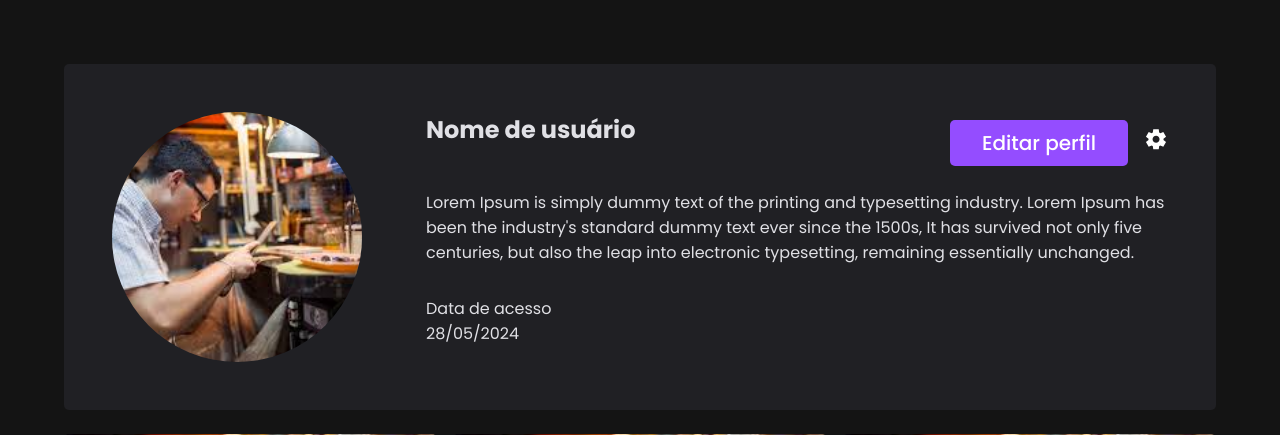
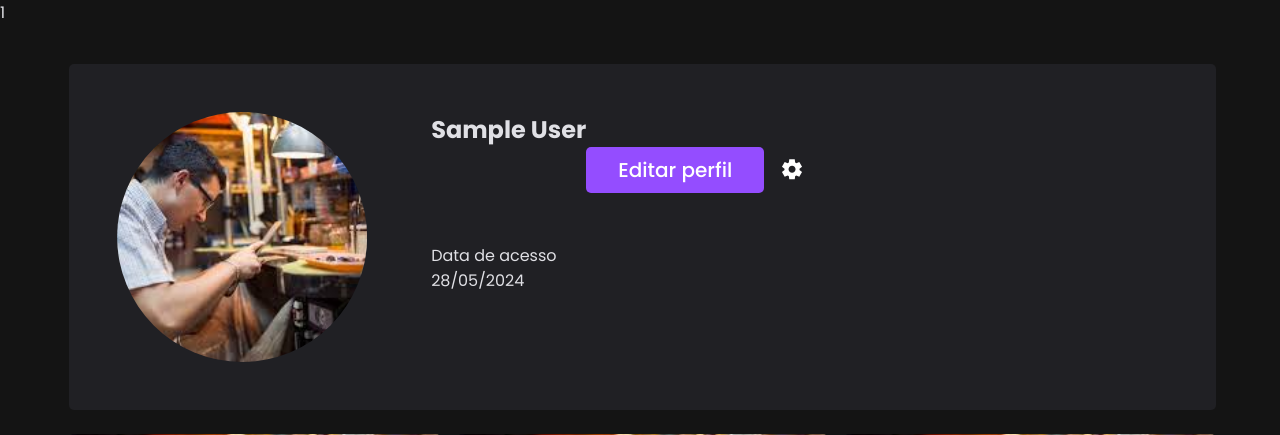
Before and after one commit to BauerKayke/DIY_Space, a PHP site: page /Pages/Perfil.php in a window 1280 px wide. Shown: the top 435 px of the page. Run offline with PHP 8.4, Linux system fonts and the light colour scheme; the visitor is signed in with stand-in values (Sample User, id 1); tables that the repository leaves empty or names only in its code hold one stand-in row (values such as "Sample post"); some libraries are stand-ins or nearby versions.

Commit message:
Adiciona campos dinâmicos na página de perfil

```diff
--- a/Pages/Perfil.php
+++ b/Pages/Perfil.php
@@ -1,3 +1,18 @@
+<?php
+
+session_start();
+$user_id = $_SESSION['user_id'];
+echo $user_id;
+
+include '../Database/connection.php';
+
+$conn = getDbConnection();
+
+$sql = "SELECT nome, descricao FROM users WHERE id = $user_id";
+$Recordset1 = mysqli_query($conn, $sql) or die(mysqli_error($conn));
+$row = mysqli_fetch_assoc($Recordset1);
+
+?>
 <!DOCTYPE html>
 <html lang="pt-BR">
 
@@ -46,7 +61,7 @@
       <img class="profile-image-container" alt="" src="../assets/exDiy.jpeg">
       <div class="profile-info-content">
         <header class="profile-header">
-          <h2 class="title-h2">Nome de usuário</h2>
+          <h2 class="title-h2"><?=$row["nome"]?></h2>
 
           <div class="profile-actions-buttons">
             <a class="primary-button" href="EditarPerfil.php">Editar perfil</a>
@@ -58,11 +73,12 @@
           </div>
         </header>
 
-        <p class="profile-bio">
-          Lorem Ipsum is simply dummy text of the printing and typesetting industry.
+        <!-- <p class="profile-bio">
+          <?=$row["descricao"] ?>
+          text of the printing and typesetting industry.
           Lorem Ipsum has been the industry's standard dummy text ever since the 1500s,
           It has survived not only five centuries, but also the leap into electronic typesetting, remaining essentially unchanged.
-        </p>
+        </p> -->
 
         <div>
           <span class="label" >Data de acesso</span>
```
